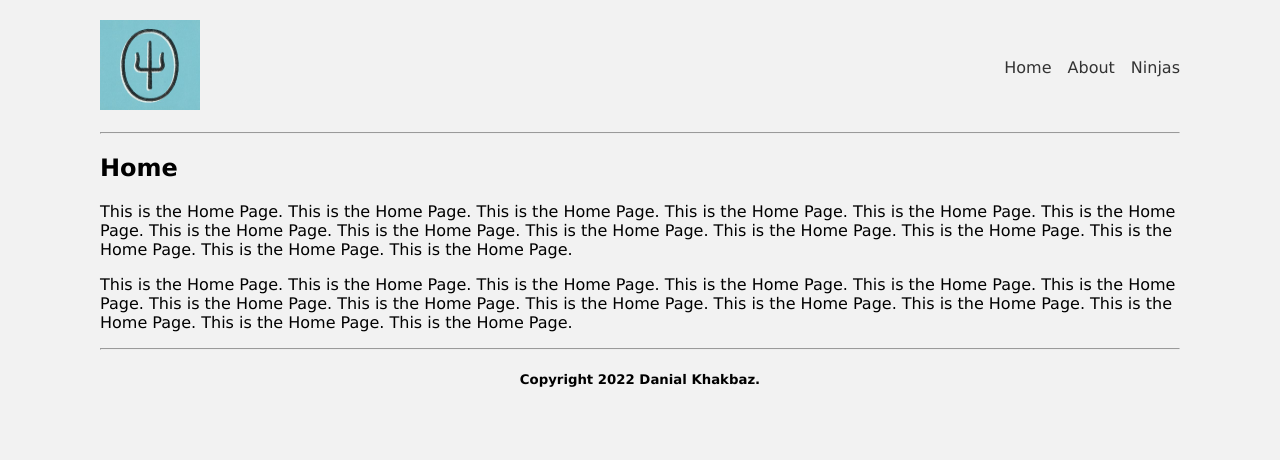
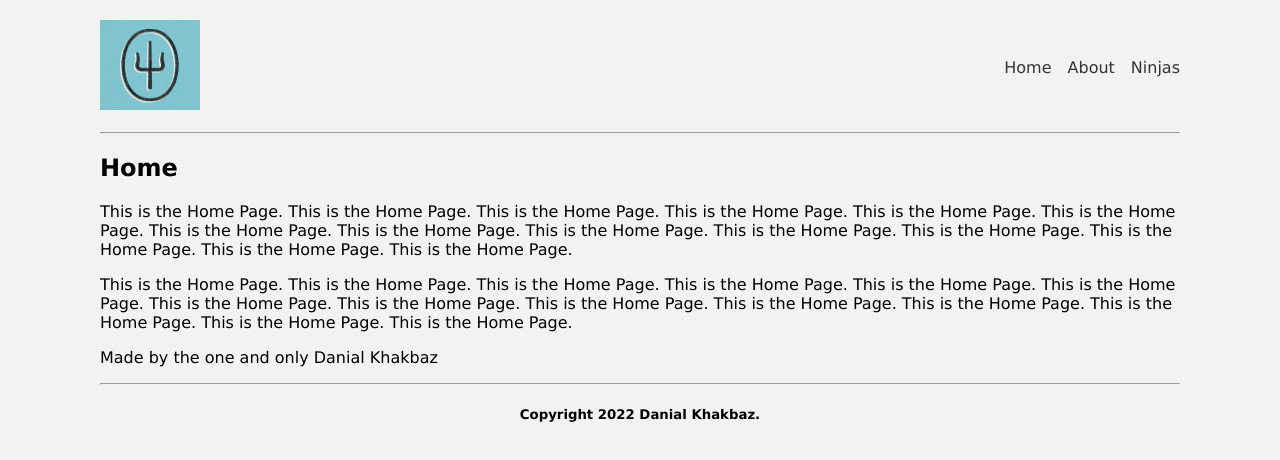
Before and after one commit to Danielkhakbaz/Ninja-Next.js-app, a Next.js app: page / in a window 1280 px wide. Shown: the top 460 px of the page. Built offline with nearby package versions, Linux system fonts and the light colour scheme.

Commit message:
FIX: Add a sample text to the home page

```diff
--- a/pages/index.tsx
+++ b/pages/index.tsx
@@ -23,6 +23,7 @@ const Home: React.FC = () => {
           This is the Home Page. This is the Home Page. This is the Home Page.
           This is the Home Page. This is the Home Page.
         </p>
+        <p>Made by the one and only Danial Khakbaz</p>
       </>
     </>
   );
```
